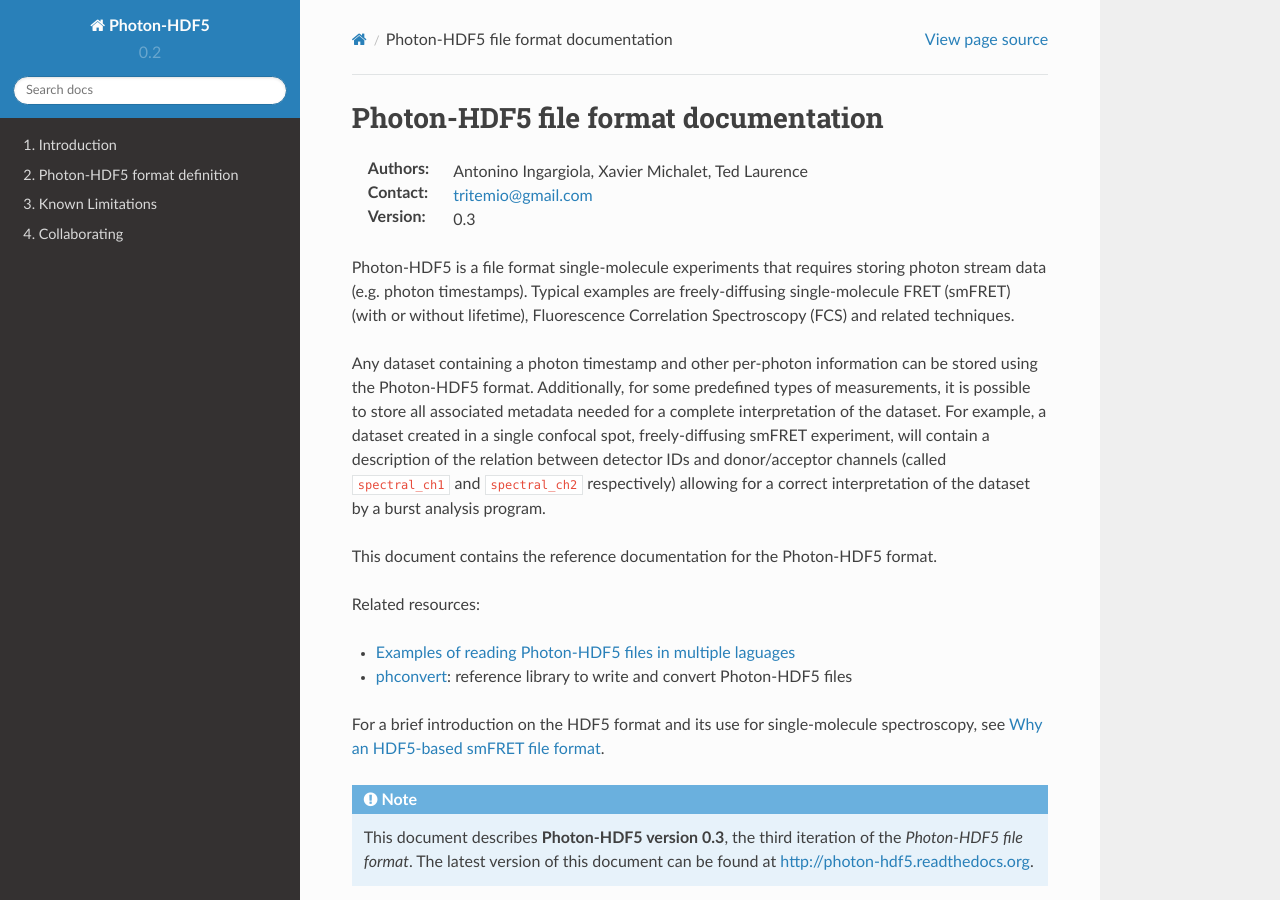
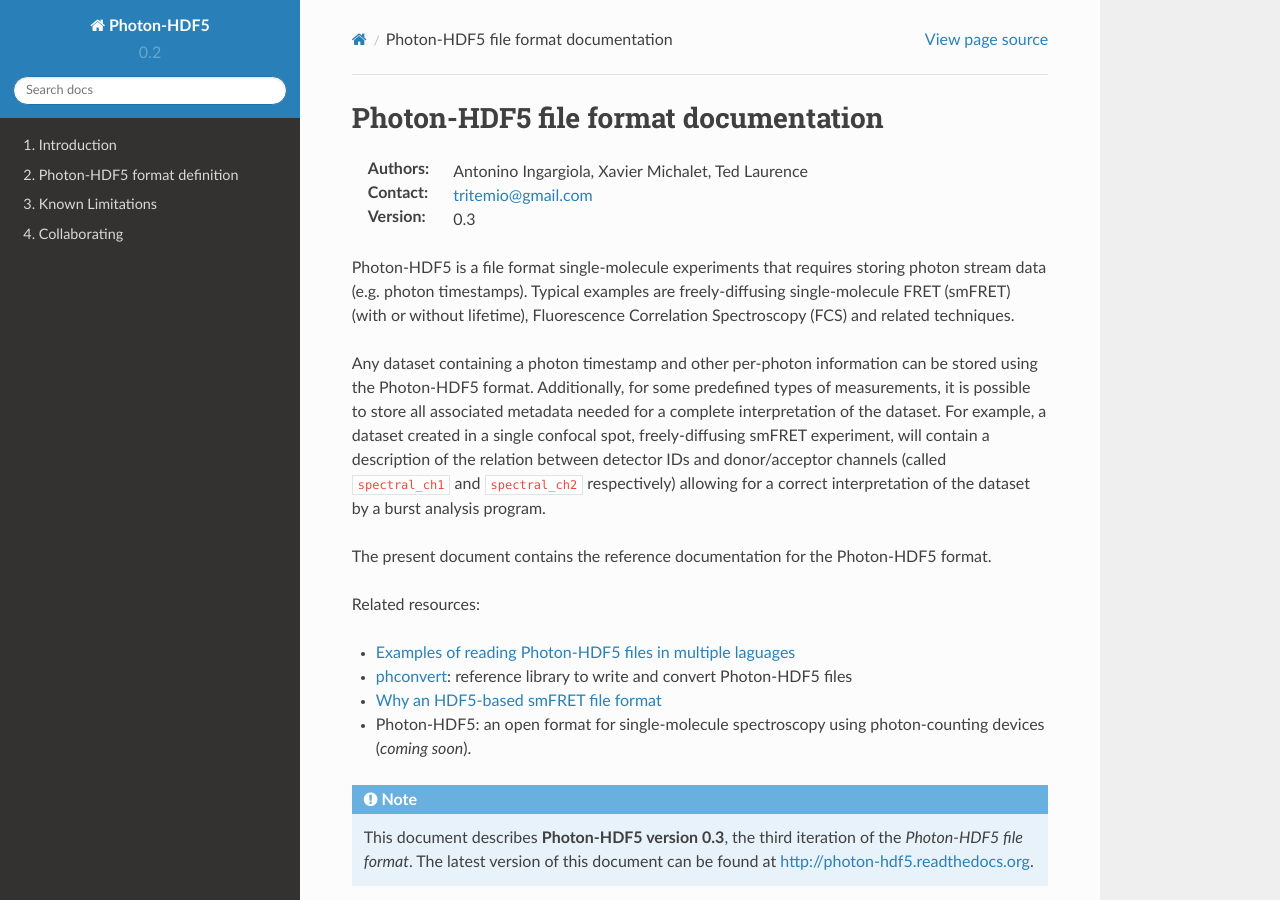
Before and after one commit to Photon-HDF5/photon-hdf5, a Sphinx documentation site: the page built from docs/index.rst, in a window 1280 px wide and 900 px high. Built offline with Sphinx 7.4.7 and the Read the Docs theme 2.0.0, drawn with Linux system fonts in a browser that asks for light colours.

Commit message:
Minor corrections

```diff
--- a/docs/index.rst
+++ b/docs/index.rst
@@ -27,16 +27,16 @@ donor/acceptor channels (called ``spectral_ch1`` and ``spectral_ch2``
 respectively) allowing for a correct interpretation of the dataset
 by a burst analysis program.
 
-This document contains the reference documentation for the Photon-HDF5 format.
+The present document contains the reference documentation for the Photon-HDF5 format.
 
 Related resources:
 
 - `Examples of reading Photon-HDF5 files in multiple laguages <https://github.com/Photon-Data/photon_hdf5_reading_examples>`__
 - `phconvert <https://github.com/Photon-Data/phconvert>`__: reference library to write and convert Photon-HDF5 files
+- `Why an HDF5-based smFRET file format <http://fretbursts.readthedocs.org/en/latest/HDF5_format.html>`__
+- Photon-HDF5: an open format for single-molecule spectroscopy
+  using photon-counting devices (*coming soon*).
 
-For a brief introduction on the HDF5 format and its
-use for single-molecule spectroscopy, see
-`Why an HDF5-based smFRET file format <http://fretbursts.readthedocs.org/en/latest/HDF5_format.html>`__.
 
 
 .. note ::
```
